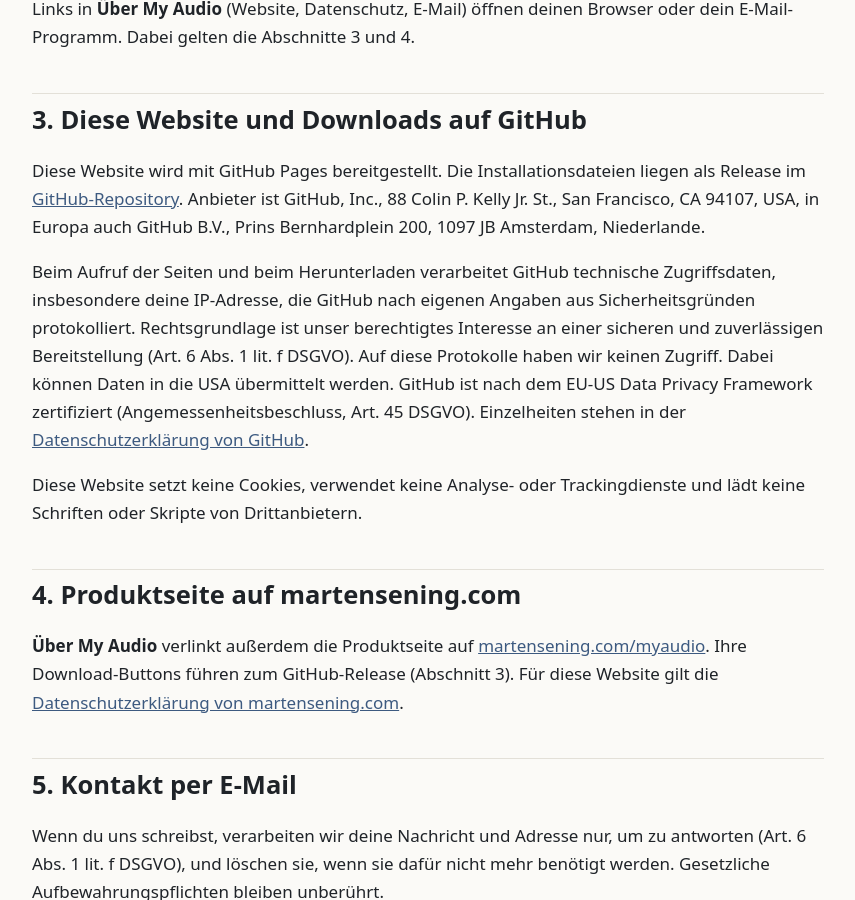
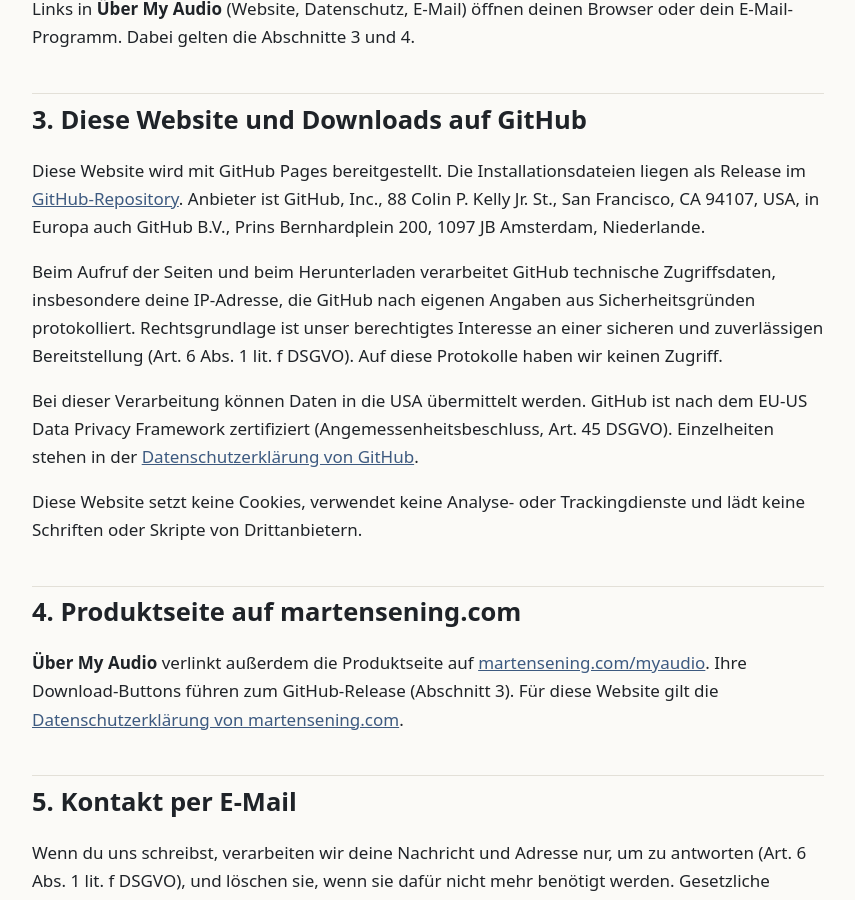
Before and after one commit to bmartensen/my-audio, a Jekyll site: the page built from docs/de/privacy.md, in a window 1280 px wide and 900 px high, scrolled down 1235 px. Shown: the whole window, without its empty margins (212-1067 px from the left). Built offline with Jekyll 4.4.1, drawn with Linux system fonts in a browser that asks for light colours.

Commit message:
Split the GitHub section of the privacy policy
The transfer to the USA gets its own paragraph, so the access data paragraph reads more easily.

```diff
--- a/docs/de/privacy.md
+++ b/docs/de/privacy.md
@@ -39,7 +39,9 @@ Links in **Über My Audio** (Website, Datenschutz, E-Mail) öffnen deinen Browse
 
 Diese Website wird mit GitHub Pages bereitgestellt. Die Installationsdateien liegen als Release im [GitHub-Repository]({{ site.repository_url }}). Anbieter ist GitHub, Inc., 88 Colin P. Kelly Jr. St., San Francisco, CA 94107, USA, in Europa auch GitHub B.V., Prins Bernhardplein 200, 1097 JB Amsterdam, Niederlande.
 
-Beim Aufruf der Seiten und beim Herunterladen verarbeitet GitHub technische Zugriffsdaten, insbesondere deine IP-Adresse, die GitHub nach eigenen Angaben aus Sicherheitsgründen protokolliert. Rechtsgrundlage ist unser berechtigtes Interesse an einer sicheren und zuverlässigen Bereitstellung (Art. 6 Abs. 1 lit. f DSGVO). Auf diese Protokolle haben wir keinen Zugriff. Dabei können Daten in die USA übermittelt werden. GitHub ist nach dem EU-US Data Privacy Framework zertifiziert (Angemessenheitsbeschluss, Art. 45 DSGVO). Einzelheiten stehen in der [Datenschutzerklärung von GitHub](https://docs.github.com/de/site-policy/privacy-policies/github-general-privacy-statement).
+Beim Aufruf der Seiten und beim Herunterladen verarbeitet GitHub technische Zugriffsdaten, insbesondere deine IP-Adresse, die GitHub nach eigenen Angaben aus Sicherheitsgründen protokolliert. Rechtsgrundlage ist unser berechtigtes Interesse an einer sicheren und zuverlässigen Bereitstellung (Art. 6 Abs. 1 lit. f DSGVO). Auf diese Protokolle haben wir keinen Zugriff.
+
+Bei dieser Verarbeitung können Daten in die USA übermittelt werden. GitHub ist nach dem EU-US Data Privacy Framework zertifiziert (Angemessenheitsbeschluss, Art. 45 DSGVO). Einzelheiten stehen in der [Datenschutzerklärung von GitHub](https://docs.github.com/de/site-policy/privacy-policies/github-general-privacy-statement).
 
 Diese Website setzt keine Cookies, verwendet keine Analyse- oder Trackingdienste und lädt keine Schriften oder Skripte von Drittanbietern.
 
```
Also changed, not shown: docs/en/privacy.md (+3 -1 lines).
